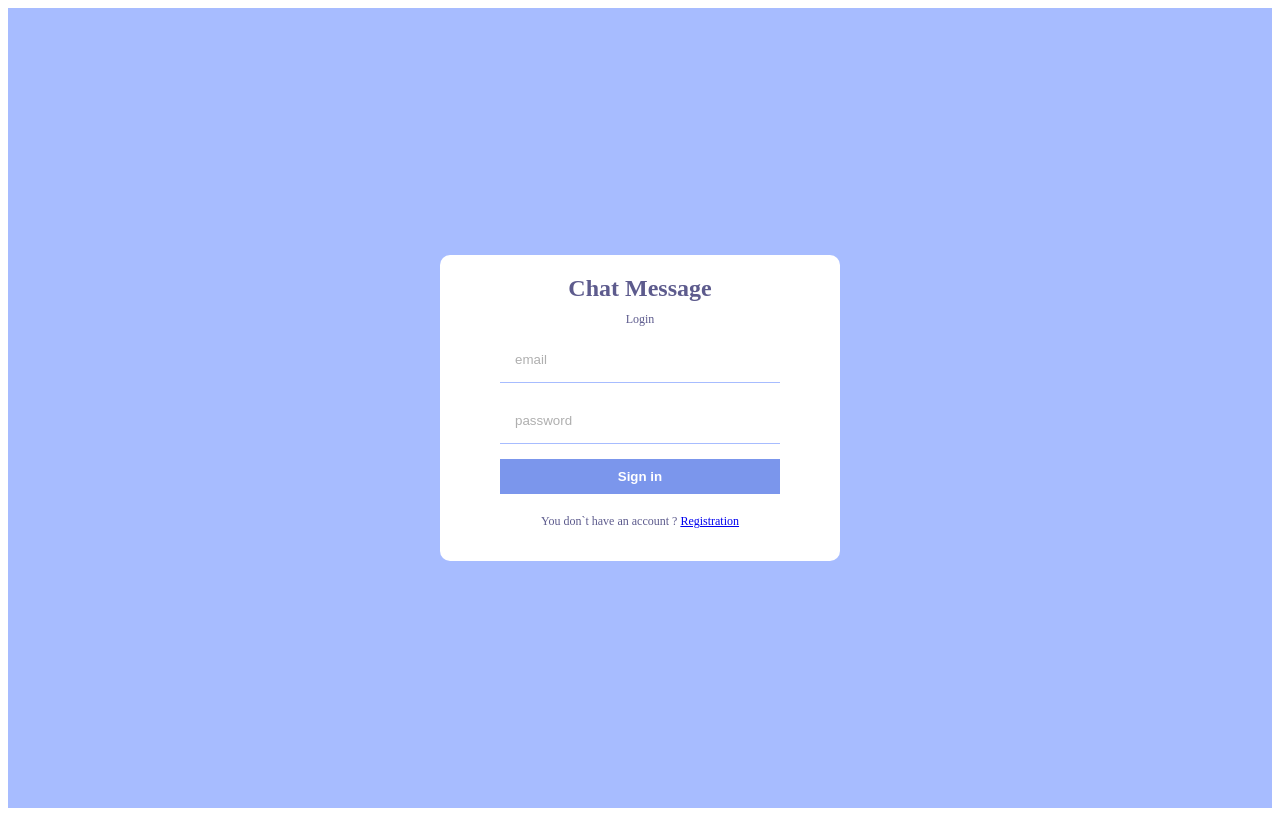
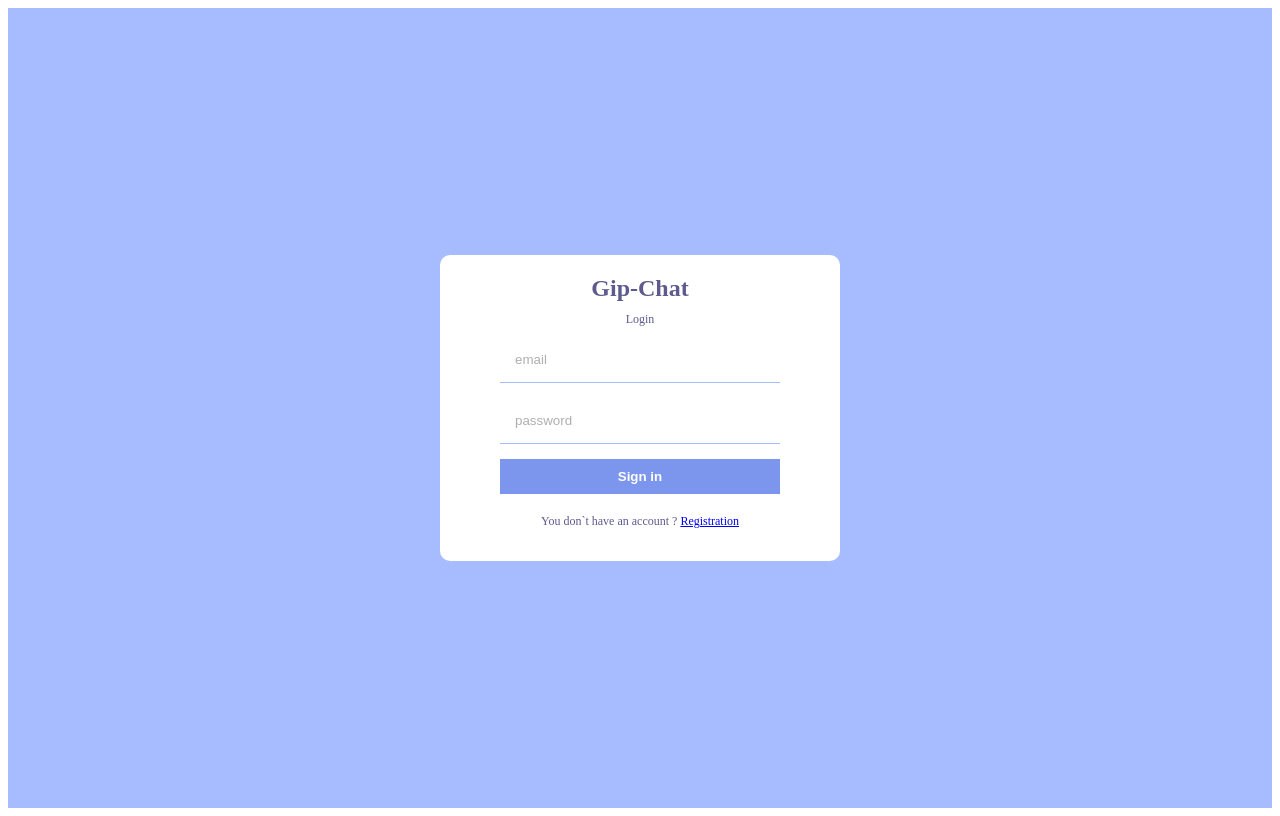
Before and after one commit to IslamLessom/Messager-Chat, a React (Create React App) app: page /login in a window 1280 px wide. Built offline with nearby package versions, Linux system fonts and the light colour scheme; no server answers; the HTML template or start-up script is replaced by a standard one.

Commit message:
Add files via upload

```diff
--- a/src/components/Input.jsx
+++ b/src/components/Input.jsx
@@ -21,17 +21,16 @@ import { v4 as uuid } from "uuid";
 function Input() {
   const [text, setText] = useState("");
   const [img, setImg] = useState(null);
-  const [emptytext, setEmptytext] = useState("Введите что нибудь..")
+  const [emptytext, setEmptytext] = useState("Введите что нибудь..");
 
   const { currentUser } = useContext(AuthContext);
   const { data } = useContext(ChatContext);
 
   const handleSend = async () => {
-    if (text === "") {
-      setEmptytext("Введите пожалуста текст")
-    } else {
+    if (text != "" || img != null) {
       if (img) {
         const storageRef = ref(storage, uuid());
+
         const uploadTask = uploadBytesResumable(storageRef, img);
 
         uploadTask.on(
@@ -39,8 +38,7 @@ function Input() {
             //TODO:Handle Error
           },
           () => {
-            getDownloadURL(uploadTask.snapshot.ref).then(
-              async (downloadURL) => {
+            getDownloadURL(uploadTask.snapshot.ref).then(async (downloadURL) => {
               await updateDoc(doc(db, "chats", data.chatId), {
                 messages: arrayUnion({
                   id: uuid(),
@@ -50,8 +48,7 @@ function Input() {
                   img: downloadURL,
                 }),
               });
-              }
-            );
+            });
           }
         );
       } else {
@@ -64,6 +61,7 @@ function Input() {
           }),
         });
       }
+
       await updateDoc(doc(db, "userChats", currentUser.uid), {
         [data.chatId + ".lastMessage"]: {
           text,
@@ -80,6 +78,8 @@ function Input() {
 
       setText("");
       setImg(null);
+    } else {
+      setEmptytext("Введите пожалуста текст");
     }
   };
 
--- a/src/components/Navbar.jsx
+++ b/src/components/Navbar.jsx
@@ -10,7 +10,7 @@ function Navbar() {
   const {currentUser} = useContext(AuthContext)
   return (
     <div className="navbar">
-      <span className="logo">Message Chat</span>
+      <span className="logo">Gip-Chat</span>
       <div className="user">
         <img src={currentUser.photoURL} />
         <span>{currentUser.displayName}</span>
--- a/src/pages/Login.jsx
+++ b/src/pages/Login.jsx
@@ -30,7 +30,7 @@ function Login() {
   return (
     <div className="formContainer">
       <div className="formWrapper">
-        <span className="logo">Chat Message</span>
+        <span className="logo">Gip-Chat</span>
         <span className="title">Login</span>
         <form onSubmit={handleSubmit}>
           <input type="email" placeholder="email" />
--- a/src/pages/Register.jsx
+++ b/src/pages/Register.jsx
@@ -60,7 +60,7 @@ const Register = () => {
   return (
     <div className="formContainer">
       <div className="formWrapper">
-        <span className="logo">Lama Chat</span>
+        <span className="logo">Gip-Chat</span>
         <span className="title">Register</span>
         <form onSubmit={handleSubmit}>
           <input required type="text" placeholder="display name" />
--- a/src/style.scss
+++ b/src/style.scss
@@ -1,3 +1,5 @@
+@import url('https://fonts.googleapis.com/css2?family=Montserrat:ital,wght@0,500;1,500&display=swap');
+
 @mixin mobile {
   @media screen and (max-width: 480px) {
     @content;
@@ -95,8 +97,8 @@
 
   .container {
     border-radius: 10px;
-    width: 65%;
-    height: 80%;
+    width: 85%;
+    height: 87%;
     display: flex;
     overflow: hidden;
     grid-template-columns: 20% 80%;
@@ -164,10 +166,14 @@
 
       .navigate {
         color: white;
-        margin: 30px 0 30px -22px;
+        margin: 8px 0 30px -22px;
+        font-size: 21px;
+
         li {
           list-style-type: none;
-          padding-top: 10px;
+          font-family: 'Montserrat', sans-serif;
+          padding-top: 15px;
+
         }
       }
 
```
Lines whose indentation alone changed are shown as unchanged.
